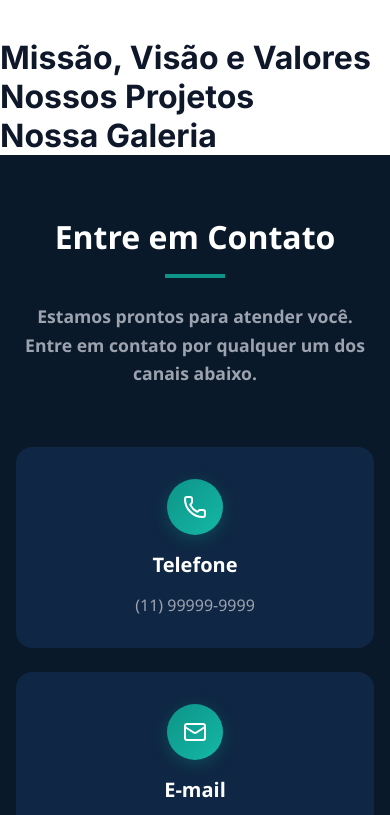
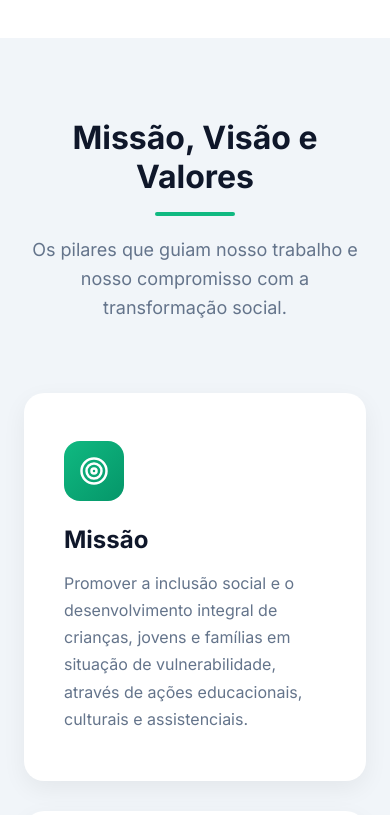
Before and after one commit to sibelecaetano/instituto-vereviver, a React app in the folder frontend/: page / in a window 390 px wide. Shown: the part 2742-3557 px from the top of the page. Built offline with nearby package versions, Linux system fonts and the light colour scheme; the HTML template or start-up script is replaced by a standard one.

Commit message:
feat(frontend): implementa estilos e cards de missao, visao e valores. incluindo responsividade

```diff
--- a/frontend/src/components/MissaoVisaoValores/MissaoVisaoValores.jsx
+++ b/frontend/src/components/MissaoVisaoValores/MissaoVisaoValores.jsx
@@ -1,12 +1,63 @@
-// Responsável: SC
-import React from 'react';
+import styles from "./MissaoVisaoValores.module.css";
+import { Target, Eye, Sparkles } from "lucide-react";
 
-const MissaoVisaoValores = () => {
+export default function MissaoVisaoValores() {
   return (
-    <div>
-      <h1>Missão, Visão e Valores</h1>
-    </div>
+    <section id="missao-visao-valores" className={styles.section}>
+      <div className={styles.container}>
+
+        <div className={styles.header}>
+          <h2>Missão, Visão e Valores</h2>
+          <div className={styles.divider}></div>
+          <p>
+            Os pilares que guiam nosso trabalho e nosso compromisso com a transformação social.
+          </p>
+        </div>
+
+        <div className={styles.grid}>
+
+          {/* MISSÃO */}
+          <div className={styles.card}>
+            <div className={`${styles.icon} ${styles.missao}`}>
+              <Target size={30} color="white" />
+            </div>
+
+            <h3>Missão</h3>
+            <p>
+              Promover a inclusão social e o desenvolvimento integral de crianças, jovens e famílias
+              em situação de vulnerabilidade, através de ações educacionais, culturais e assistenciais.
+            </p>
+          </div>
+
+          {/* VISÃO */}
+          <div className={styles.card}>
+            <div className={`${styles.icon} ${styles.visao}`}>
+              <Eye size={30} color="white" />
+            </div>
+
+            <h3>Visão</h3>
+            <p>
+              Ser referência nacional em projetos sociais transformadores, reconhecidos pela excelência
+              no atendimento e impacto positivo na vida das comunidades.
+            </p>
+          </div>
+
+          {/* VALORES */}
+          <div className={styles.card}>
+            <div className={`${styles.icon} ${styles.valores}`}>
+              <Sparkles size={30} color="white" />
+            </div>
+
+            <h3>Valores</h3>
+            <p>
+              Transparência, ética, respeito à dignidade humana, trabalho em equipe, inovação social,
+              sustentabilidade e inclusão para todos.
+            </p>
+          </div>
+
+        </div>
+
+      </div>
+    </section>
   );
-};
-
-export default MissaoVisaoValores;
+}
--- a/frontend/src/components/MissaoVisaoValores/MissaoVisaoValores.module.css
+++ b/frontend/src/components/MissaoVisaoValores/MissaoVisaoValores.module.css
@@ -0,0 +1,108 @@
+.section {
+  padding: 120px 0;
+  background-color: #f1f5f9;
+}
+
+.container {
+  max-width: 1200px;
+  margin: 0 auto;
+  padding: 0 24px;
+}
+
+.header {
+  text-align: center;
+  margin-bottom: 70px;
+}
+
+.header h2 {
+  font-size: 48px;
+  font-weight: 700;
+  margin-bottom: 16px;
+}
+
+.divider {
+  width: 80px;
+  height: 4px;
+  background-color: var(--primary);
+  margin: 0 auto 20px auto;
+  border-radius: 4px;
+}
+
+.header p {
+  font-size: 18px;
+  color: var(--muted);
+  max-width: 650px;
+  margin: 0 auto;
+  line-height: 1.6;
+}
+
+.grid {
+  display: grid;
+  grid-template-columns: repeat(3, 1fr);
+  gap: 30px;
+}
+
+.card {
+  background: white;
+  padding: 48px 40px;
+  border-radius: 20px;
+  box-shadow: 0 8px 25px rgba(0, 0, 0, 0.06);
+  transition: 0.3s ease;
+}
+
+.card:hover {
+  transform: translateY(-6px);
+  box-shadow: 0 14px 35px rgba(0, 0, 0, 0.08);
+}
+
+.card h3 {
+  font-size: 24px;
+  margin-bottom: 16px;
+}
+
+.card p {
+  color: var(--muted);
+  line-height: 1.7;
+}
+
+/* ÍCONES */
+
+.icon {
+  width: 60px;
+  height: 60px;
+  border-radius: 16px;
+  display: flex;
+  align-items: center;
+  justify-content: center;
+  margin-bottom: 24px;
+}
+
+/* Cores */
+
+.missao {
+  background: linear-gradient(to bottom right, #10b981, #059669);
+}
+
+.visao {
+  background: linear-gradient(to bottom right, #3b82f6, #2563eb);
+}
+
+.valores {
+  background: linear-gradient(to bottom right, #a855f7, #ec4899);
+}
+
+/* RESPONSIVO */
+
+@media (max-width: 900px) {
+  .grid {
+    grid-template-columns: 1fr;
+  }
+
+  .section {
+    padding: 80px 0;
+  }
+
+  .header h2 {
+    font-size: 32px;
+  }
+}
```
